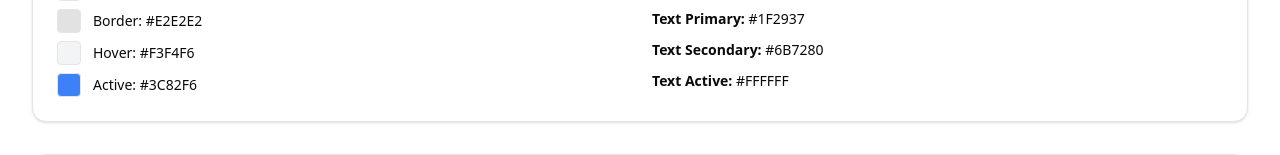
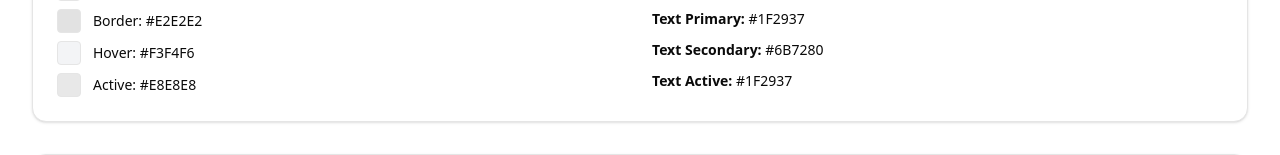
Before and after one commit to briidgedotone/Narra, a Next.js app: page /test-theme in a window 1280 px wide. Shown: the part 626-781 px from the top of the page. Built offline with nearby package versions, Linux system fonts and the light colour scheme.

Commit message:
feat(sidebar): update active state to #E8E8E8 and add Create Board button

```diff
--- a/src/app/globals.css
+++ b/src/app/globals.css
@@ -99,8 +99,8 @@
   --sidebar-text-primary: #1f2937;
   --sidebar-text-secondary: #6b7280;
   --sidebar-hover-bg: #f3f4f6;
-  --sidebar-active-bg: #3c82f6;
-  --sidebar-active-text: #ffffff;
+  --sidebar-active-bg: #e8e8e8;
+  --sidebar-active-text: #1f2937;
 
   /* Component Colors */
   --button-primary-bg: #3c82f6;
--- a/src/components/layout/sidebar.tsx
+++ b/src/components/layout/sidebar.tsx
@@ -5,13 +5,21 @@ import { useUser } from "@clerk/nextjs";
 import Link from "next/link";
 import { usePathname } from "next/navigation";
 
-import { Home, Search, Bookmark, Users, Settings } from "@/components/ui/icons";
+import {
+  Home,
+  Search,
+  Bookmark,
+  Users,
+  Settings,
+  Clipboard,
+} from "@/components/ui/icons";
 
 const mainNavigation = [
   { name: "Dashboard", href: "/dashboard", icon: Home },
   { name: "Discovery", href: "/discovery", icon: Search },
   { name: "Saved Posts", href: "/saved", icon: Bookmark },
   { name: "Following", href: "/following", icon: Users },
+  { name: "Create Board", href: "/boards/create", icon: Clipboard },
 ];
 
 const bottomNavigation = [
--- a/src/components/ui/icons.tsx
+++ b/src/components/ui/icons.tsx
@@ -28,6 +28,7 @@ import {
   FolderAddIcon,
   GridIcon,
   Calendar01Icon,
+  ClipboardIcon,
 } from "hugeicons-react";
 
 // Export all icons with their original Lucide names for compatibility
@@ -57,6 +58,7 @@ export const Folder = AiFolder01Icon;
 export const FolderPlus = FolderAddIcon;
 export const Hash = GridIcon;
 export const Calendar = Calendar01Icon;
+export const Clipboard = ClipboardIcon;
 
 // Export the icon type for compatibility
 export type IconType = React.ComponentType<{
--- a/src/config/theme.ts
+++ b/src/config/theme.ts
@@ -22,8 +22,8 @@ export const THEME = {
       textPrimary: "#1F2937",
       textSecondary: "#6B7280",
       hoverBg: "#F3F4F6",
-      activeBg: "#3C82F6",
-      activeText: "#FFFFFF",
+      activeBg: "#E8E8E8",
+      activeText: "#1F2937",
     },
 
     // Semantic colors
@@ -55,14 +55,14 @@ export const THEME = {
     text: {
       primary: "#1F2937", // Updated to match new theme
       secondary: "#6B7280", // Muted text
-      active: "#FFFFFF", // White text on active
+      active: "#1F2937", // Dark text on light active background
     },
     hover: {
       background: "#F3F4F6", // Updated to match new theme
     },
     active: {
-      background: "#3C82F6", // Updated primary color
-      text: "#FFFFFF", // White text on active
+      background: "#E8E8E8", // Updated to light gray
+      text: "#1F2937", // Dark text on light background
     },
   },
 
```
